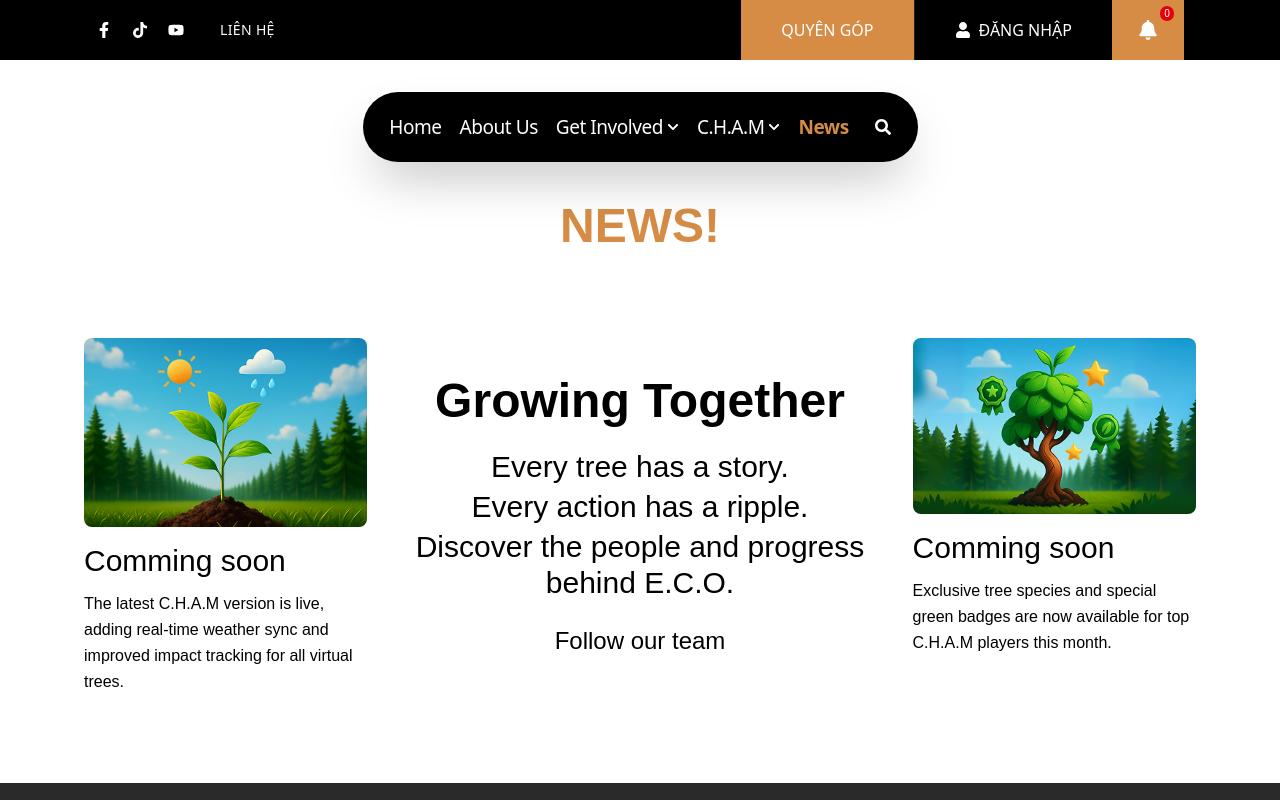
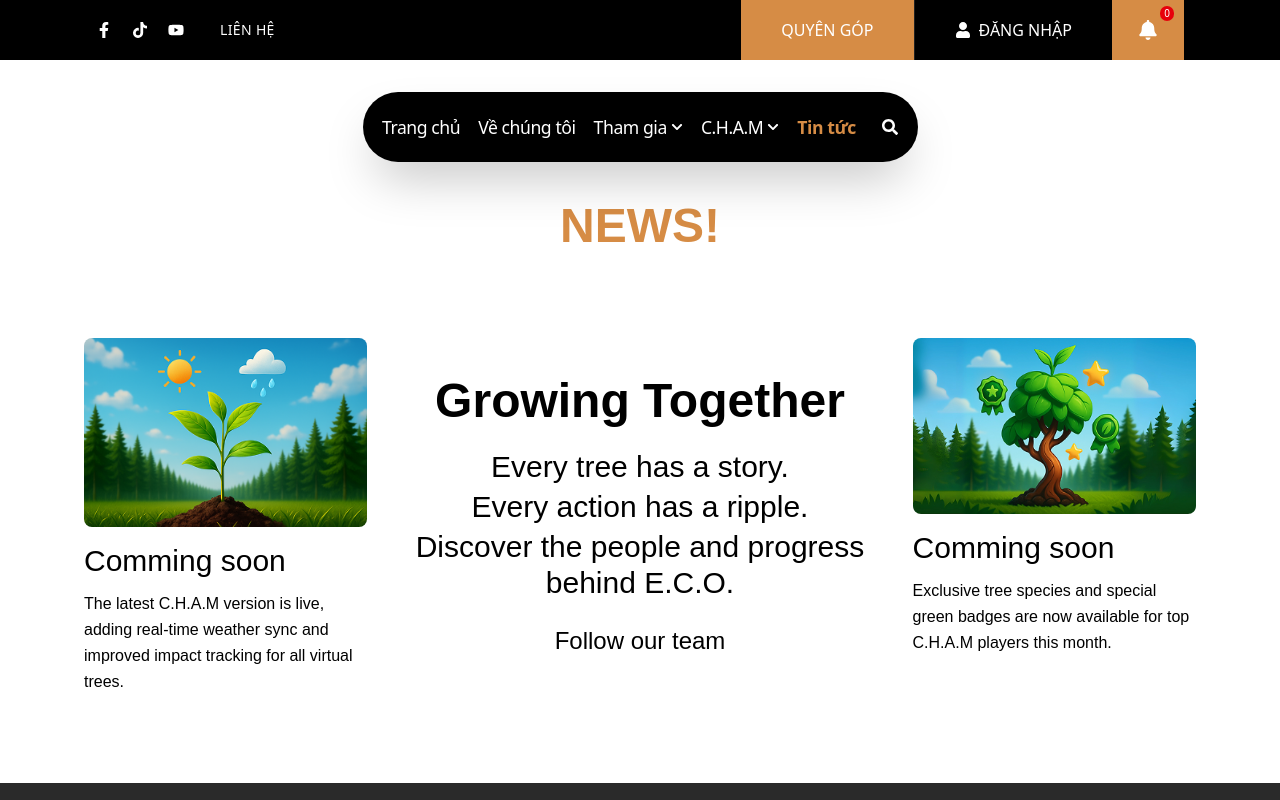
Before and after one commit to Khanhtnse184544/Frontend, a React (Vite) app: page /news in a window 1280 px wide. Shown: the top 800 px of the page. Built offline with nearby package versions, Linux system fonts and the light colour scheme.

Commit message:
fix ui screen xl 2xl 2

```diff
--- a/src/components/Navbar.jsx
+++ b/src/components/Navbar.jsx
@@ -3,28 +3,28 @@ import { FaSearch, FaChevronUp, FaChevronDown } from "react-icons/fa";
 import { useNavigate, useLocation } from "react-router-dom";
 
 const menu = [
-  { title: "Home", path: "/" },
-  { title: "About Us", path: "/about" },
+  { title: "Trang chủ", path: "/" },
+  { title: "Về chúng tôi", path: "/about" },
   {
-    title: "Get Involved",
+    title: "Tham gia",
     hasDropdown: true,
     dropdownItems: [
-      { title: "Our Fund", path: "/our-fund" },
-      { title: "Sponsor a tree", path: "/sponsor" },
-      { title: "Become a Sponsor", path: "/become-sponsor" },
-      { title: "For school education", path: "/for-school-education" },
-      { title: "Our Partner", path: "/our-partner" }
+      { title: "Quỹ E.C.O", path: "/our-fund" },
+      { title: "Tài trợ", path: "/sponsor" },
+      { title: "Trở thành nhà tài trợ", path: "/become-sponsor" },
+      { title: "Giáo dục ", path: "/for-school-education" },
+      { title: "Đối tác của E.C.O", path: "/our-partner" }
     ]
   },
   {
     title: "C.H.A.M",
     hasDropdown: true,
     dropdownItems: [
-      { title: "Our Project", path: "/our-project" },
-      { title: "Our Game", path: "/our-game"}
+      { title: "Dự án của E.C.O", path: "/our-project" },
+      { title: "Game của E.C.O", path: "/our-game"}
     ]
   },
-  { title: "News", path: "/news" },
+  { title: "Tin tức", path: "/news" },
 ];
 
 export default function Navbar() {
@@ -102,15 +102,15 @@ export default function Navbar() {
         {menu.map((item) => {
           // Determine if this item is active
           let isItemActive = false;
-          if (item.title === "Home") {
+          if (item.title === "Trang chủ") {
             isItemActive = isActive("/");
-          } else if (item.title === "About Us") {
+          } else if (item.title === "Về chúng tôi") {
             isItemActive = isActive("/about");
-          } else if (item.title === "Get Involved") {
+          } else if (item.title === "Tham gia") {
             isItemActive = isGetInvolvedActive();
           } else if (item.title === "C.H.A.M") {
             isItemActive = isCHAMActive();
-          } else if (item.title === "News") {
+          } else if (item.title === "Tin tức") {
             isItemActive = isActive("/news");
           }
 
@@ -121,8 +121,8 @@ export default function Navbar() {
                   flex items-center gap-1 cursor-pointer
                   transition-all duration-300
                   ${hovered
-                    ? 'text-[1.3rem] 2xl:!text-3xl  tracking-wide 2xl:tracking-wider'
-                    : 'text-[1.19rem] 2xl:!text-2xl  tracking-tight 2xl:tracking-wide'}
+                    ? 'text-[1.2rem] 2xl:!text-2xl  tracking-wide 2xl:tracking-wider'
+                    : 'text-[1.1rem] 2xl:!text-xl  tracking-tight 2xl:tracking-wide'}
                   ${isItemActive ? 'text-[#D68C45] font-bold' : 'text-white hover:text-[#D68C45]'}
                 `}
                 onMouseEnter={() => item.hasDropdown && handleDropdownEnter(item.title)}
@@ -161,7 +161,7 @@ export default function Navbar() {
                         {dropdownItem.title} <span className="text-[#D68C45] font-bold text-4xl 2xl:text-5xl"> _ </span>
                       </div>
                       {dropdownItem.hasLine && (
-                        <div className=" text-[1.44rem] font-light tracking-wide absolute left-2 right-2 h-px bg-[#D68C45] opacity-50"></div>
+                        <div className=" text-[1.2rem] font-light tracking-wide absolute left-2 right-2 h-px bg-[#D68C45] opacity-50"></div>
                       )}
                     </div>
                   );
--- a/src/pages/AboutUs.jsx
+++ b/src/pages/AboutUs.jsx
@@ -10,7 +10,7 @@ import img4 from "../assets/about_us/4.png";
 import img5 from "../assets/about_us/5.png";
 import ourStory from "../assets/about_us/our_story.png";
 import img6 from "../assets/about_us/6.png";
-import logo from "../assets/homepage/logo.png";
+import logo from "../assets/homepage/logo_xanh.png";
 import ourMission1 from "../assets/about_us/our_mission1.png";
 import ourMission2 from "../assets/about_us/our_mission2.png";
 
--- a/src/pages/OurFund.jsx
+++ b/src/pages/OurFund.jsx
@@ -75,7 +75,7 @@ export default function OurFund() {
               className="bg-white  text-black font-bold py-1.5 lg:py-[0.7vh] 2xl:py-[1vh] rounded-[15px] 2xl:rounded-[20px] w-[280px] lg:w-[20vw] 2xl:w-[18vw] hover:bg-black hover:text-white transition-colors duration-300 shadow-lg text-xl lg:text-xl 2xl:text-2xl flex items-center justify-center mx-auto"
 
             >
-              Sponsor Now
+              Tài trợ ngay
             </button>
           </div>
         </div>
@@ -93,7 +93,7 @@ export default function OurFund() {
                   className="text-lg lg:text-lg 2xl:text-2xl font-semibold tracking-wider group-hover:scale-110 transition-all duration-300 ease-in-out transform origin-center"
                   text-sm lg:text-sm
                 >
-                  E.C.O Corporate
+                  E.C.O
                 </h2>
               </div>
 
@@ -121,13 +121,13 @@ export default function OurFund() {
                     >
                       10+
                     </span>{" "}
-                    Th
+                    Nghìn
                   </div>
                   <div
                     className="text-xs lg:text-xs 2xl:text-base"
                     text-sm lg:text-sm
                   >
-                    Planting tree
+                    Cây được trồng
                   </div>
                 </div>
               </div>
@@ -139,7 +139,7 @@ export default function OurFund() {
                     className="text-sm lg:text-sm 2xl:text-lg"
                     text-sm lg:text-sm
                   >
-                    In{" "}
+
                     <span
                       className="text-[2.8rem] lg:text-[3.2rem] 2xl:text-[3.6rem] font-semibold"
 
@@ -147,7 +147,7 @@ export default function OurFund() {
                       5
                     </span>
                     {" "}
-                    Years
+                    Năm
                   </div>
                 </div>
               </div>
--- a/src/pages/OurGame.jsx
+++ b/src/pages/OurGame.jsx
@@ -58,7 +58,7 @@ export default function OurGame() {
                       WebkitBackgroundClip: "text",
                       WebkitTextFillColor: "transparent",
                       backgroundClip: "text",
-                      fontFamily: "Pally-Bold, sans-serif",
+
                       textShadow: "0 4px 8px rgba(96, 222, 242, 0.3)",
                     }}
                   >
@@ -69,7 +69,7 @@ export default function OurGame() {
                   <button
                     className="text-white text-2xl font-bold px-11 py-1.5 rounded-[15px] transition-all duration-300  hover:shadow-xl transform hover:scale-105"
                     style={{
-                      fontFamily: "Pally-Bold, sans-serif",
+
                       background:
                         "linear-gradient(135deg, #60DEF2 0%, #4BC0D9 50%, #60DEF2 100%)",
                       backgroundSize: "200% 200%",
@@ -115,13 +115,13 @@ export default function OurGame() {
               <div className="max-w-4xl  rounded-2xl p-6 ">
                 <h3
                   className="text-3xl font-bold text-white  "
-                  style={{ fontFamily: "Pally-Bold, sans-serif" }}
+
                 >
                   Tính năng kết nối thời tiết thực
                 </h3>
                 <p
                   className="text-white text-lg leading-relaxed"
-                  style={{ fontFamily: "Pally-Regular, sans-serif" }}
+
                 >
                   C.H.A.M kết nối trực tiếp với thời tiết theo thời gian thực
                   với các điểm trồng cây, cho phép cây ảo của bạn phát triển dựa
@@ -137,22 +137,22 @@ export default function OurGame() {
               </div>
 
               {/* Joining the Journey Section */}
-              <div className="px-20 w-full mt-30">
+              <div className="px-20 w-full mt-30 ">
                 <div className="flex justify-between items-center">
                   {/* Text with Gradient */}
                   <div>
                     <h2
-                      className="text-5xl font-bold"
+                      className="text-5xl font-bold pb-5"
                       style={{
                         background:
                           "linear-gradient(135deg, #ffffff 0%, #60DEF2 100%)",
                         WebkitBackgroundClip: "text",
                         WebkitTextFillColor: "transparent",
                         backgroundClip: "text",
-                        fontFamily: "Pally-Bold, sans-serif",
+
                       }}
                     >
-                      Cùng tham gia hành trình
+                      Cùng tham gia ngay
                     </h2>
                   </div>
 
```
